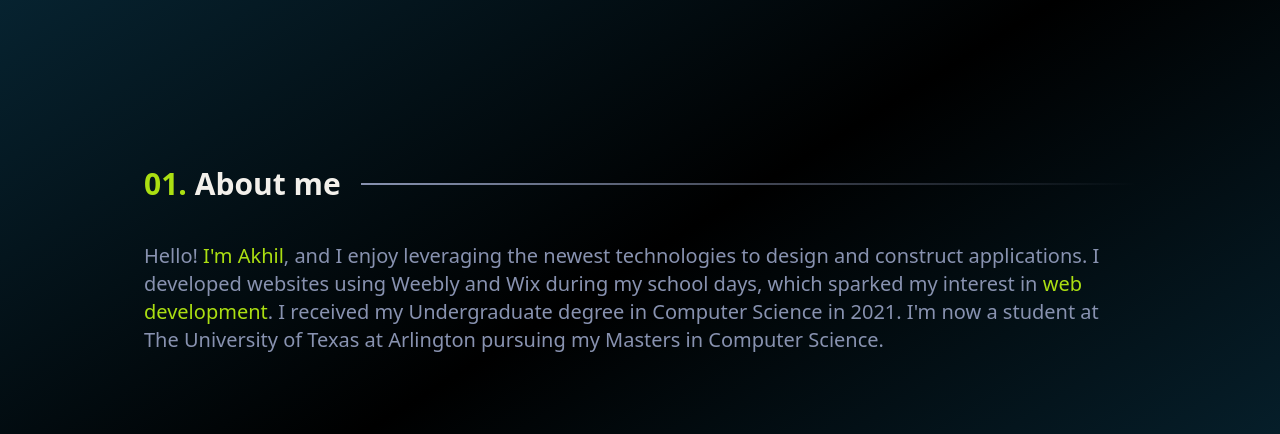
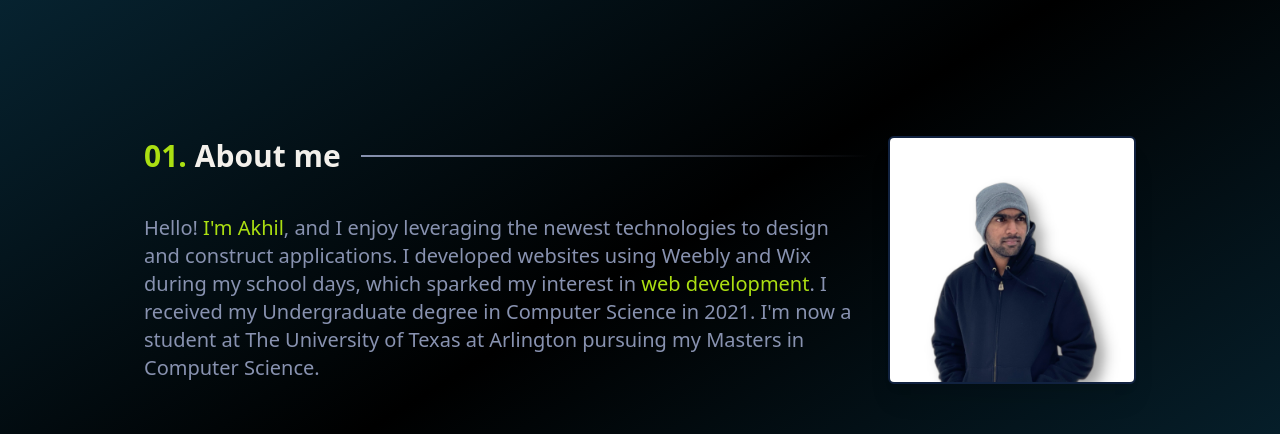
Before and after one commit to AkhilsWorkshop/portfolio-v2, a Next.js app: page /Home in a window 1280 px wide. Shown: the part 940-1374 px from the top of the page. Built offline with nearby package versions, Linux system fonts and the light colour scheme; no server answers.

Commit message:
[Update] About img

```diff
--- a/pages/home/About.tsx
+++ b/pages/home/About.tsx
@@ -1,6 +1,8 @@
 import React from 'react'
 import Title from '../../components/Title'
 import { motion } from 'framer-motion'
+import profilePic from "../../assets/images/myImage.png"
+import Image from 'next/image'
 
 const About = () => {
     return (
@@ -31,7 +33,7 @@ const About = () => {
 
                         </div>
 
-                        {/* <Image src={profilePic} alt="My profile pic" className="w-2/4 md:w-1/4 rounded-full shadow-xl hover:sepia border-2 border-sixth md:rounded-md mx-auto mt-16 md:mt-0 duration-300"></img> */}
+                        <Image src={profilePic} alt="My profile pic" className="w-2/4 md:w-1/4 rounded-full shadow-xl hover:sepia border-2 border-sixth md:rounded-md mx-auto mt-16 md:mt-0 duration-300" />
 
                     </div>
 
```
Also changed, not shown: assets/images/myImage.png (added).
